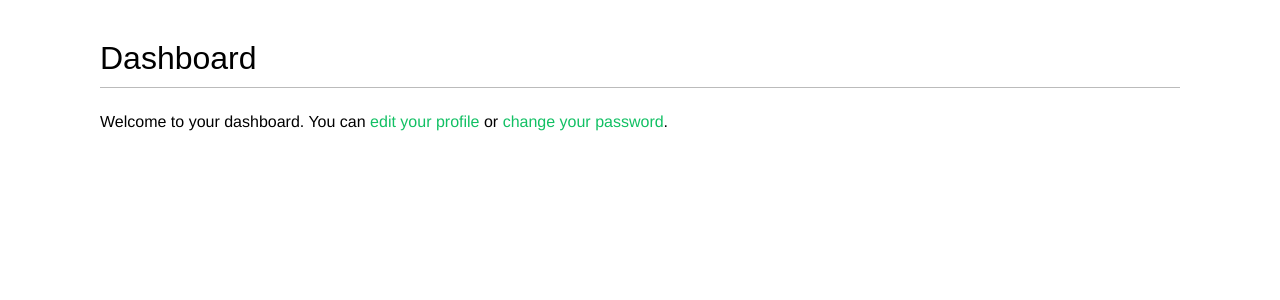
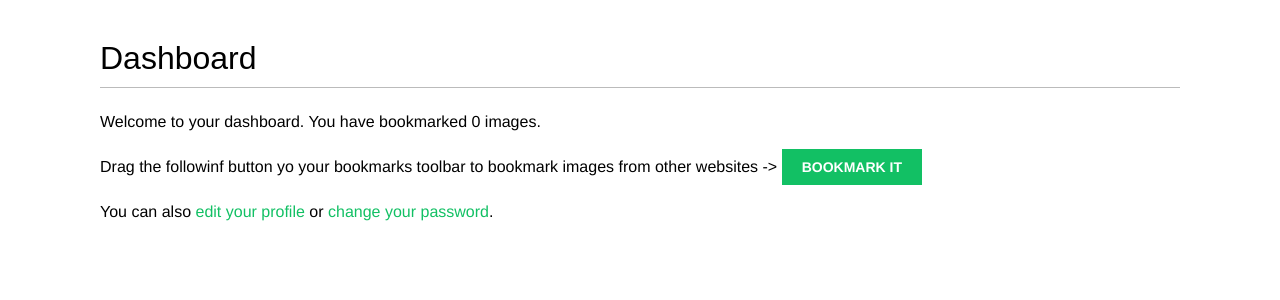
Before and after one commit to Flynotfly/bookmarks, a Django app: page /account/ in a window 1280 px wide. Shown: the part 48-348 px from the top of the page. Run offline with Django 5.2, Linux system fonts and the light colour scheme; the visitor is signed in with stand-in values (Sample User, id 1); data that the repository does not hold is empty; parts of the project's set-up code (start-up, migrations or seed data) failed here and were passed over; some web fonts are replaced.

Commit message:
add bookmarks_launcher to the dashboard

```diff
--- a/account/templates/account/dashboard.html
+++ b/account/templates/account/dashboard.html
@@ -6,8 +6,12 @@
 
 {% block content %}
 	<h1>Dashboard</h1>
-    <p>
-        Welcome to your dashboard. You can <a href="{% url 'edit' %}">edit your profile</a> or
-        <a href="{% url 'password_change' %}">change your password</a>.
-    </p>
+    {% with total_images_created=request.user.images_created.count %}
+        <p>Welcome to your dashboard. You have bookmarked {{ total_images_created }}
+            image{{ total_images_created|pluralize }}.</p>
+    {% endwith %}
+    <p>Drag the followinf button yo your bookmarks toolbar to bookmark images from other websites ->
+        <a href="javascript:{% include 'bookmarklet_launcher.js' %}" class="button">Bookmark it</a></p>
+    <p>You can also <a href="{% url 'edit' %}">edit your profile</a> or
+        <a href="{% url 'password_change' %}">change your password</a>.</p>
 {% endblock %}
```
